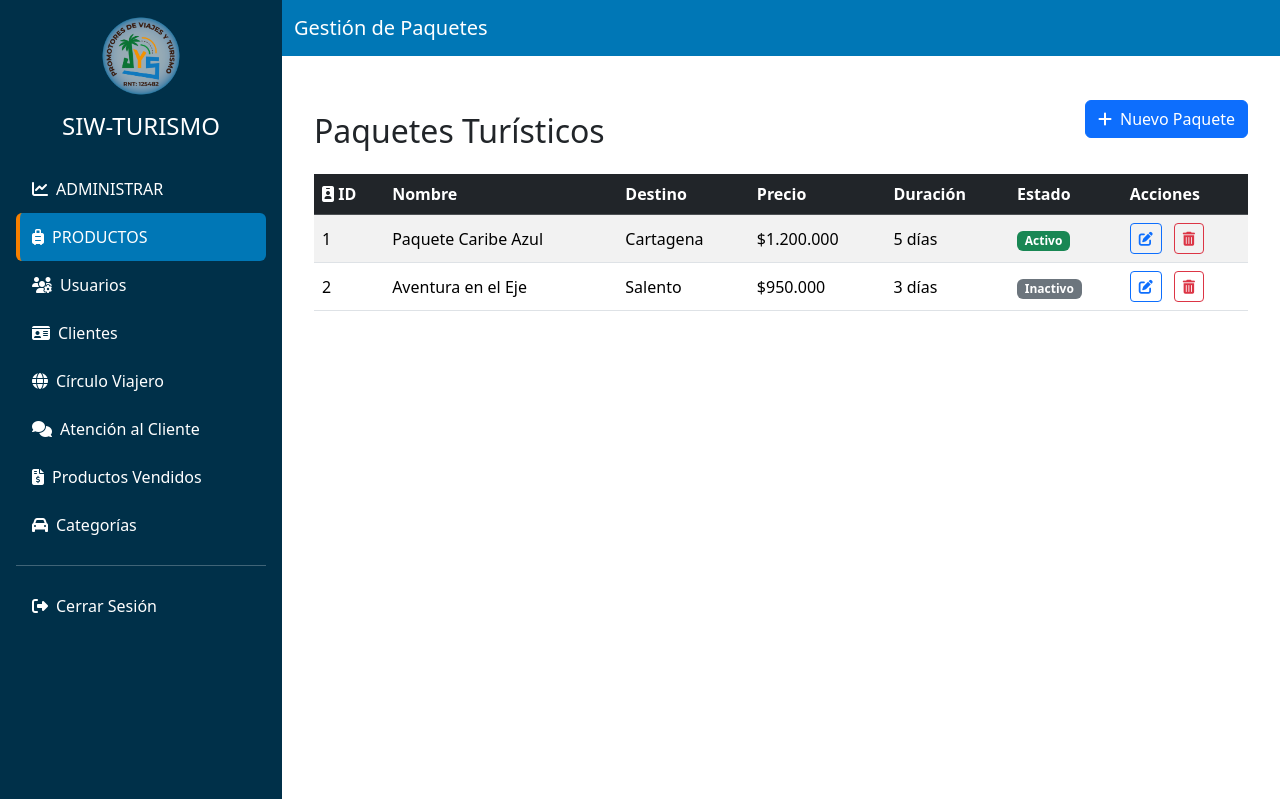
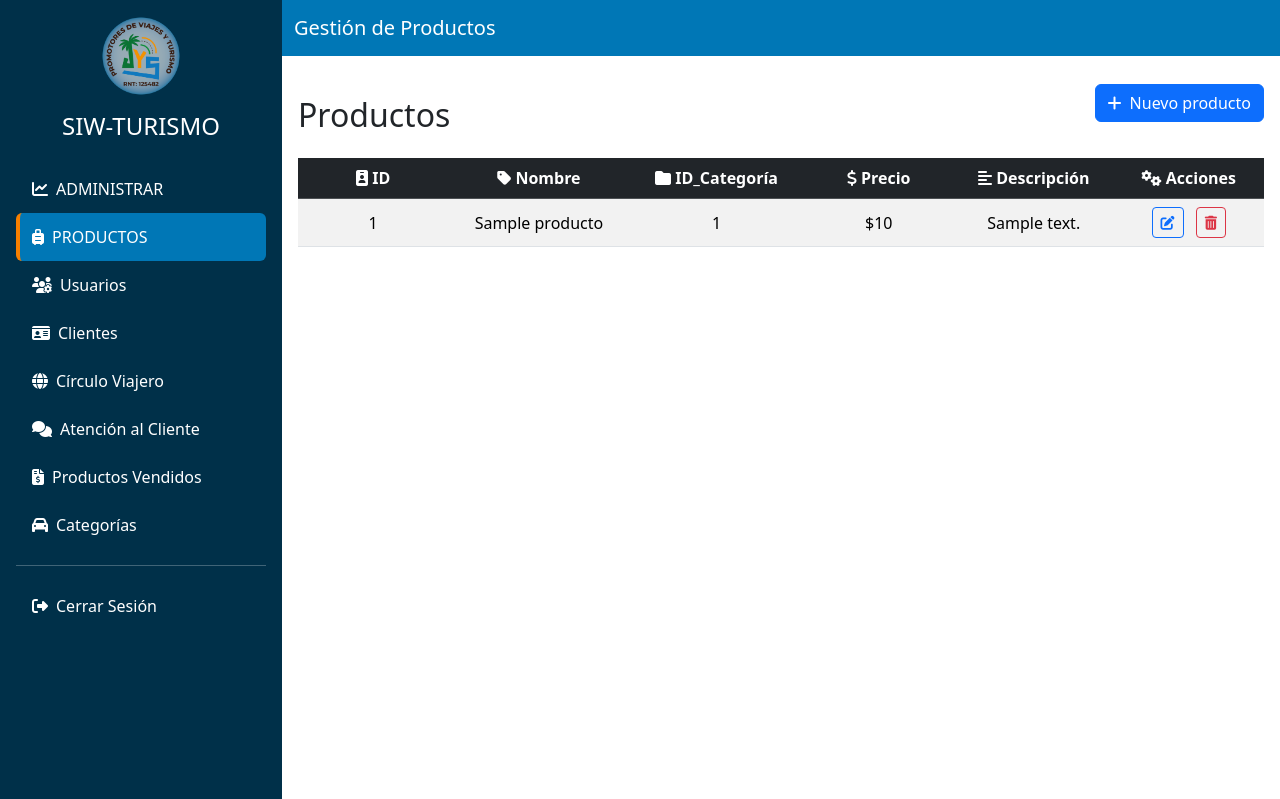
Before and after one commit to JulioCasanova01/SIW-TURISMO, a PHP site: page /SIW-TURISMO/admin/productos.php in a window 1280 px wide. Shown: the top 799 px of the page. Run offline with PHP 8.4, Linux system fonts and the light colour scheme; the visitor is signed in with stand-in values (Sample User, id 1); tables that the repository leaves empty or names only in its code hold one stand-in row (values such as "Sample post").

Commit message:
add productos

```diff
--- /dev/null
+++ b/modelo/productos_m.php
@@ -0,0 +1,39 @@
+<?php
+
+function salir(){
+    session_start();
+    session_unset();
+    session_destroy();
+    header("Location: ../vista/login.php");
+    exit();
+}
+
+function registrar($conn, $data) {
+
+    $sql= "INSERT INTO productos VALUES (NULL, '{$data['id_categoria']}', '{$data['nombre']}', '{$data['imagen']}','{$data['descripcion']}','{$data['precio']}')";
+    mysqli_query($conn, $sql);
+    $_SESSION['nombre'] = $data['nombre'];
+
+
+    header("Location: ../vista/admin/productos.php");
+}
+
+function obtenerProductos($conn) {
+    $result = mysqli_query($conn, "SELECT * FROM productos");
+    return mysqli_fetch_all($result, MYSQLI_ASSOC);
+}
+
+function eliminar($conn, $id) {
+
+    mysqli_query($conn, "DELETE FROM productos WHERE id=$id");
+    header("Location: ../vista/admin/productos.php");
+}
+
+function actualizar($conn, $data) {
+    /*id_categoria='{$data['id_categoria']}', */
+    $sql = "UPDATE productos SET  nombre='{$data['nombre']}', imagen='{$data['imagen']}', descripcion='{$data['descripcion']}', precio='{$data['precio']}'  WHERE id={$data['id']}";
+    mysqli_query($conn, $sql);
+    header("Location: ../vista/admin/productos.php");
+}
+
+?>
--- a/vista/admin/productos.php
+++ b/vista/admin/productos.php
@@ -1,170 +1,230 @@
 <?php include ('header.php'); ?>
+<style>
+    .table-responsive {
+    overflow-x: auto;
+    max-width: 100%;
+  }
 
+  .main-content {
+    padding: 1rem;
+  }
+
+  th, td {
+    word-break: break-word;
+    min-width: 120px; /* Evita que las columnas se aplasten demasiado en pantallas pequeñas */
+  }
+
+  @media (max-width: 576px) {
+    .main-content h2 {
+      font-size: 1.4rem;
+    }
+
+    .table-responsive {
+      font-size: 0.9rem;
+    }
+
+    .btn {
+      font-size: 0.85rem;
+    }
+  }
+
+  .descripcion-scroll {
+  max-height: 80px;       /* Alto máximo antes de hacer scroll vertical */
+  max-width: 250px;       /* Ancho máximo antes de hacer scroll horizontal */
+  overflow: auto;
+  white-space: pre-wrap;  /* Mantiene saltos de línea */
+    }
+</style>
 
 <body>
-    <div class="d-flex">
+    <?php
+        include '../../conexion.php';
+        include '../../modelo/productos_m.php';
+        $productos = obtenerProductos($conn);
+    ?>
+    <div class="d-flex flex-column flex-lg-row">
 
         <?php include ('sidebar.php'); ?>
 
         <!-- Contenido principal -->
         <div class="flex-grow-1">
-            <nav class="navbar navbar-dark">
+            <nav class="navbar navbar-dark ">
                 <div class="container-fluid">
-                    <span class="navbar-brand">Gestión de Paquetes</span>
+                    <span class="navbar-brand">Gestión de Productos</span>
                     <!-- <a href="#" class="btn btn-outline-light"><i class="fas fa-sign-out-alt"></i> Cerrar sesión</a> -->
                 </div>
             </nav>
 
             <div class="main-content">
                 <div class="d-flex justify-content-between align-items-center mb-4">
-                    <h2 class="mb-0 mt-4">Paquetes Turísticos</h2>
-                    <button class="btn btn-primary" data-bs-toggle="modal" data-bs-target="#modalPaquete">
-                        <i class="fas fa-plus me-2"></i>Nuevo Paquete
+                    <h2 class="mb-3 mb-md-0 mt-4 ">Productos</h2>
+                    <button class="btn btn-primary " data-bs-toggle="modal" data-bs-target="#modalproducto">
+                        <i class="fas fa-plus me-2"></i>Nuevo producto
                     </button>
                 </div>
 
                 <!-- Tabla -->
                 <div class="table-responsive">
                     <table class="table table-striped table-hover align-middle">
-                        <thead class="table-dark">
+                        <thead class="table-dark text-center">
                             <tr>
-                            <th><i class="fas fa-id-badge"></i> ID</th>
-                                <th>Nombre</th>
-                                <th>Destino</th>
-                                <th>Precio</th>
-                                <th>Duración</th>
-                                <th>Estado</th>
-                                <th>Acciones</th>
+                                <th><i class="fas fa-id-badge"></i> ID</th>
+                                <th><i class="fas fa-tag"></i> Nombre</th>
+                                <th><i class="fas fa-folder"></i> ID_Categoría</th>
+                                <th><i class="fas fa-dollar-sign"></i> Precio</th>
+                                <th><i class="fas fa-align-left"></i> Descripción</th>
+                                <th><i class="fas fa-cogs"></i> Acciones</th>
+
+
                             </tr>
                         </thead>
-                        <tbody>
+                        <?php foreach ($productos as $producto): ?>
+
+                        <tbody class="text-center">
+
                             <tr>
-                                <td>1</td>
-                                <td>Paquete Caribe Azul</td>
-                                <td>Cartagena</td>
-                                <td>$1.200.000</td>
-                                <td>5 días</td>
-                                <td><span class="badge bg-success">Activo</span></td>
+                                <td><?= $producto['id'] ?></td>
+                                <td><?= $producto['nombre'] ?></td>
+                                <td><?= $producto['id_categoria'] ?></td>
+                                <td>$<?= number_format($producto['precio'], 0, ',', '.') ?></td>
+                                <td><div class="overflow-auto" style="max-height: 100px; max-width: 100%; white-space: pre-wrap;"><?= $producto['descripcion'] ?></div></td>
+
                                 <td>
-                                    <button class="btn btn-sm btn-outline-primary me-2" data-bs-toggle="modal" data-bs-target="#modalEditar"><i
-                                            class="fas fa-edit"></i></button>
-                                    <button class="btn btn-sm btn-outline-danger"><i
-                                            class="fas fa-trash-alt"></i></button>
+                                    <button class="btn btn-sm btn-outline-primary me-2" data-bs-toggle="modal"
+                                        data-bs-target="#modalEditar<?= $producto['id'] ?>"><i class="fas fa-edit"></i>
+                                    </button>
+                                   <a href="../../controlador/productos_c.php?accion=eliminar&id=<?= $producto['id'] ?>"
+                                        class="btn btn-sm btn-outline-danger"
+                                        onclick="return confirm('¿Estás seguro de que deseas eliminar este Producto?');">
+                                        <i class="fas fa-trash-alt"></i>
+                                    </a>
                                 </td>
                             </tr>
-                            <tr>
-                                <td>2</td>
-                                <td>Aventura en el Eje</td>
-                                <td>Salento</td>
-                                <td>$950.000</td>
-                                <td>3 días</td>
-                                <td><span class="badge bg-secondary">Inactivo</span></td>
-                                <td>
-                                    <button class="btn btn-sm btn-outline-primary me-2" data-bs-toggle="modal" data-bs-target="#modalEditar"><i
-                                            class="fas fa-edit"></i></button>
-                                    <button class="btn btn-sm btn-outline-danger"><i
-                                            class="fas fa-trash-alt"></i></button>
-                                </td>
-                            </tr>
+
+                            <!-- Modal de edición -->
+
+
+                            <div class="modal fade" id="modalEditar<?= $producto['id'] ?>" tabindex="-1"
+                                aria-labelledby="modalEditarLabel<?= $producto['id'] ?>" aria-hidden="true">
+                                <div class="modal-dialog">
+                                    <div class="modal-content">
+                                        <div class="modal-header bg-primary text-white">
+                                            <h5 class="modal-title">Editar
+                                                Producto</h5>
+                                            <button type="button" class="btn-close" data-bs-dismiss="modal"
+                                                aria-label="Cerrar"></button>
+                                        </div>
+                                        <div class="modal-body">
+                                            <form action="../../controlador/productos_c.php?accion=actualizar" method="POST">
+                                                <input type="hidden" name="id" value="<?= $producto['id'] ?>" />
+                                                <div class="mb-3">
+                                                    <label for="nombreproducto<?= $producto['id'] ?>"
+                                                        class="form-label">Nombre</label>
+                                                    <input type="text" class="form-control"
+                                                       name="nombre" id="nombreproducto<?= $producto['id'] ?>"
+                                                        value="<?= $producto['nombre'] ?>" />
+                                                </div>
+                                                <div class="mb-3">
+                                                    <label for="imagenproducto<?= $producto['id'] ?>"
+                                                        class="form-label">Imagen</label>
+                                                    <input type="file" id="imagenproducto<?= $producto['id'] ?>"
+                                                        name="imagen" accept="image/*" class="form-control" />
+                                                </div>
+
+                                                <!--Arreglas categoria que es una llave foranea-->
+
+                                                <?php /*
+                                                <div class="mb-3">
+                                                    <label for="categoriaproducto <?= $producto['id'] ?>" class="form-label">Categoría</label>
+                                                    <select class="form-select" id="categoriaproducto<?= $producto['id'] ?>">
+                                                        <option value="activo" <?= ($producto['estado'] == 'activo') ? 'selected' : '' ?>>Activo</option>
+                                                        <option value="inactivo" <?= ($producto['estado'] == 'inactivo') ? 'selected' : '' ?>>Inactivo</option>
+                                                    </select>
+                                                </div>
+                                                */ ?>
+
+
+                                                <div class="mb-3">
+                                                    <label for="precioproducto<?= $producto['id'] ?>"
+                                                        class="form-label">Precio</label>
+                                                    <input type="number" class="form-control"
+                                                        name="precio" id="precioproducto<?= $producto['id'] ?>"
+                                                        value="<?= $producto['precio'] ?>" />
+                                                </div>
+                                                <div class="mb-3">
+                                                    <label for="descripcionproducto<?= $producto['id'] ?>"
+                                                       name="descripcion" class="form-label">Descripcion</label>
+                                                    <input type="text" class="form-control"
+                                                       name="descripcion" id="descripcionproducto<?= $producto['id'] ?>"
+                                                        value="<?= $producto['descripcion'] ?>" />
+                                                </div>
+
+                                                <div class="modal-footer">
+                                                    <button class="btn btn-secondary" data-bs-dismiss="modal">Cancelar</button>
+                                                    <button class="btn btn-primary">Guardar</button>
+                                                </div>
+                                            </form>
+                                        </div>
+
+                                    </div>
+                                </div>
+                            </div>
+
+                            <?php endforeach; ?>
                         </tbody>
+
                     </table>
                 </div>
             </div>
         </div>
     </div>
 
-    <!-- Modal de editar paquete -->
-    <div class="modal fade" id="modalPaquete" tabindex="-1" aria-labelledby="modalPaqueteLabel" aria-hidden="true">
+    <!-- Modal de Crear producto -->
+    <div class="modal fade" id="modalproducto" tabindex="-1" aria-labelledby="modalproductoLabel" aria-hidden="true">
         <div class="modal-dialog">
             <div class="modal-content">
                 <div class="modal-header bg-primary text-white">
-                    <h5 class="modal-title" id="modalPaqueteLabel">Nuevo Paquete Turístico</h5>
+                    <h5 class="modal-title" id="modalproductoLabel">Nuevo Producto</h5>
                     <button type="button" class="btn-close" data-bs-dismiss="modal" aria-label="Cerrar"></button>
                 </div>
                 <div class="modal-body">
-                    <form>
+                    <form action="../../controlador/productos_c.php?accion=registrar" method="POST" enctype="multipart/form-data">
                         <div class="mb-3">
-                            <label for="duracionPaquete" class="form-label">Imagen</label>
+                            <label for="descripcionproducto" class="form-label">Imagen</label>
                             <input type="file" id="imagen" name="imagen" accept="image/*" class="form-control" />
                         </div>
                         <div class="mb-3">
-                            <label for="nombrePaquete" class="form-label">Nombre</label>
-                            <input type="text" class="form-control" id="nombrePaquete" />
+                            <label for="nombreproducto" class="form-label">Nombre</label>
+                            <input type="text" class="form-control" name="nombre" id="nombreproducto" />
                         </div>
                         <div class="mb-3">
-                            <label for="destinoPaquete" class="form-label">Destino</label>
-                            <input type="text" class="form-control" id="destinoPaquete" />
+                            <label for="descripcionproducto" class="form-label">Descripción</label>
+                            <input type="text" class="form-control" name="descripcion" id="descripcionproducto" />
                         </div>
                         <div class="mb-3">
-                            <label for="precioPaquete" class="form-label">Precio</label>
-                            <input type="number" class="form-control" id="precioPaquete" />
+                            <label for="precioproducto" class="form-label">Precio</label>
+                            <input type="number" class="form-control" name="precio" id="precioproducto" />
                         </div>
+
                         <div class="mb-3">
-                            <label for="duracionPaquete" class="form-label">Duración</label>
-                            <input type="text" class="form-control" id="duracionPaquete" />
-                        </div>
-                        <div class="mb-3">
-                            <label for="estadoPaquete" class="form-label">Estado</label>
-                            <select class="form-select" id="estadoPaquete">
-                                <option value="activo">Activo</option>
-                                <option value="inactivo">Inactivo</option>
+                            <label for="categoriaproducto" class="form-label">ID Categoría</label>
+                            <select name="id_categoria" class="form-select" id="categoriaproducto">
+                                <option value="1">Tours</option>
+                                <option value="2">Paquete</option>
                             </select>
                         </div>
+                        <div class="modal-footer">
+                            <button class="btn btn-secondary" data-bs-dismiss="modal">Cancelar</button>
+                            <button class="btn btn-primary">Guardar</button>
+                        </div>
+
                     </form>
                 </div>
-                <div class="modal-footer">
-                    <button class="btn btn-secondary" data-bs-dismiss="modal">Cancelar</button>
-                    <button class="btn btn-primary">Guardar</button>
-                </div>
+
             </div>
         </div>
     </div>
-    <div class="modal fade" id="modalEditar" tabindex="-1" aria-labelledby="modalEditarLabel" aria-hidden="true">
-        <div class="modal-dialog">
-            <div class="modal-content">
-                <div class="modal-header bg-primary text-white">
-                    <h5 class="modal-title" id="modalEditarLabel">Editar Paquete Turístico</h5>
-                    <button type="button" class="btn-close" data-bs-dismiss="modal" aria-label="Cerrar"></button>
-                </div>
-                <div class="modal-body">
-                    <form>
-                        <div class="mb-3">
-                            <label for="duracionPaquete" class="form-label">Imagen</label>
-                            <input type="file" id="imagen" name="imagen" accept="image/*" class="form-control" />
-                        </div>
-                        <div class="mb-3">
-                            <label for="nombrePaquete" class="form-label">Nombre</label>
-                            <input type="text" class="form-control" id="nombrePaquete" />
-                        </div>
-                        <div class="mb-3">
-                            <label for="destinoPaquete" class="form-label">Destino</label>
-                            <input type="text" class="form-control" id="destinoPaquete" />
-                        </div>
-                        <div class="mb-3">
-                            <label for="precioPaquete" class="form-label">Precio</label>
-                            <input type="number" class="form-control" id="precioPaquete" />
-                        </div>
-                        <div class="mb-3">
-                            <label for="duracionPaquete" class="form-label">Duración</label>
-                            <input type="text" class="form-control" id="duracionPaquete" />
-                        </div>
 
-                        <div class="mb-3">
-                            <label for="estadoPaquete" class="form-label">Estado</label>
-                            <select class="form-select" id="estadoPaquete">
-                                <option value="activo">Activo</option>
-                                <option value="inactivo">Inactivo</option>
-                            </select>
-                        </div>
-                    </form>
-                </div>
-                <div class="modal-footer">
-                    <button class="btn btn-secondary" data-bs-dismiss="modal">Cancelar</button>
-                    <button class="btn btn-primary">Guardar</button>
-                </div>
-            </div>
-        </div>
-    </div>
     <?php include ('footer.php'); ?>
 
     <script src="../../libs/bootstrap-5.3.3-dist/js/bootstrap.bundle.min.js"></script>
```
Also changed, not shown: controlador/productos_c.php (added, +19 -0 lines).
